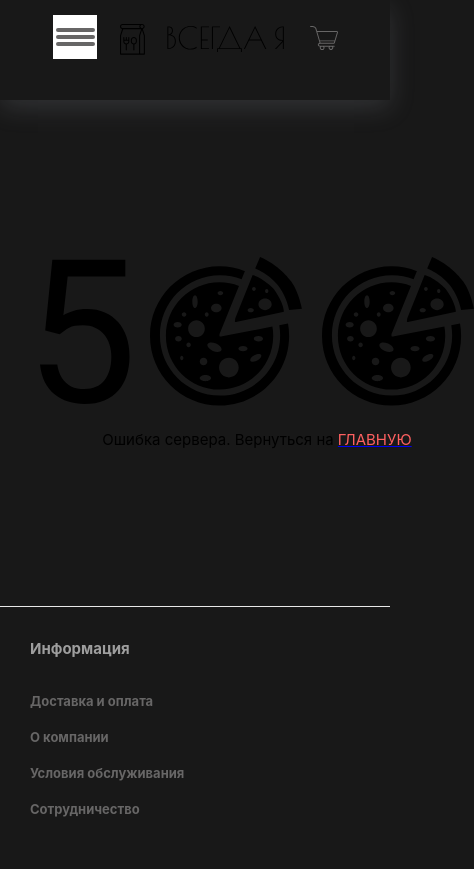
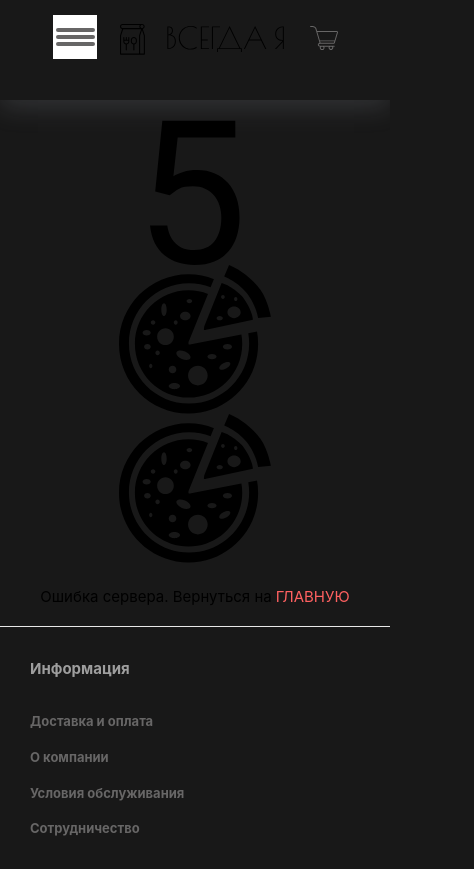
Before and after one commit to At0m234/Pizza, a Vue app: page /500 in a window 390 px wide. Shown: the whole page, 474 px wide, since content can reach past the window. Built offline with nearby package versions, Linux system fonts and the light colour scheme.

Commit message:
fixed ServerError page styles

```diff
--- a/src/components/ServerError.vue
+++ b/src/components/ServerError.vue
@@ -6,29 +6,26 @@ import fiveImg from '@/assets/img/500/five.svg';
 
 <template>
   <section class="server-error">
-    <div class="server-error__content">
 
     <span class="server-error__500">
-        <fiveImg/>
+      <fiveImg />
       <pizzaImg class="pizza"/>
       <pizzaImg />
     </span>
     <span class="server-error__text">Ошибка сервера. Вернуться на
-        <router-link to="/"><span class="server-error__main-page">ГЛАВНУЮ</span></router-link>
+      <router-link to="/" style="text-decoration: none;"><span class="server-error__main-page">ГЛАВНУЮ</span></router-link>
     </span>
 
-    </div>
   </section>
 </template>
 
 <style scoped lang="scss">
 .server-error {
   display: flex;
+  flex-direction: column;
   justify-content: center;
   align-items: center;
-  width: 100%;
   max-width: 1440px;
-  margin: 0 auto;
   &__content {
     display: flex;
     flex-direction: column;
@@ -60,6 +57,10 @@ import fiveImg from '@/assets/img/500/five.svg';
 }
 
 @media (max-width: 640px) {
+  .server-error__500 {
+    flex-direction: column;
+    justify-content: space-between;
+  }
   .server-error__text {
     font-style: normal;
     font-weight: 400;
```
Lines whose indentation alone changed are shown as unchanged.
